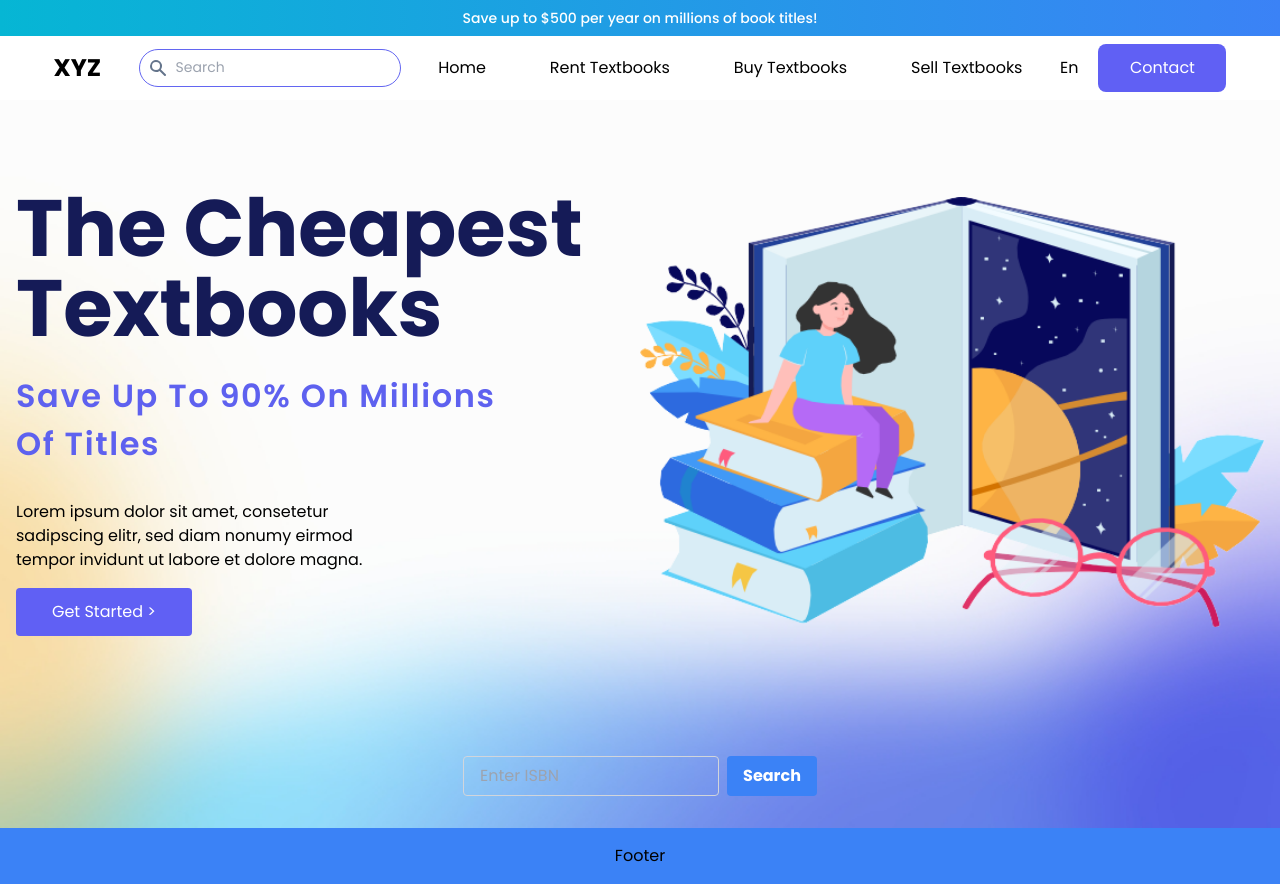
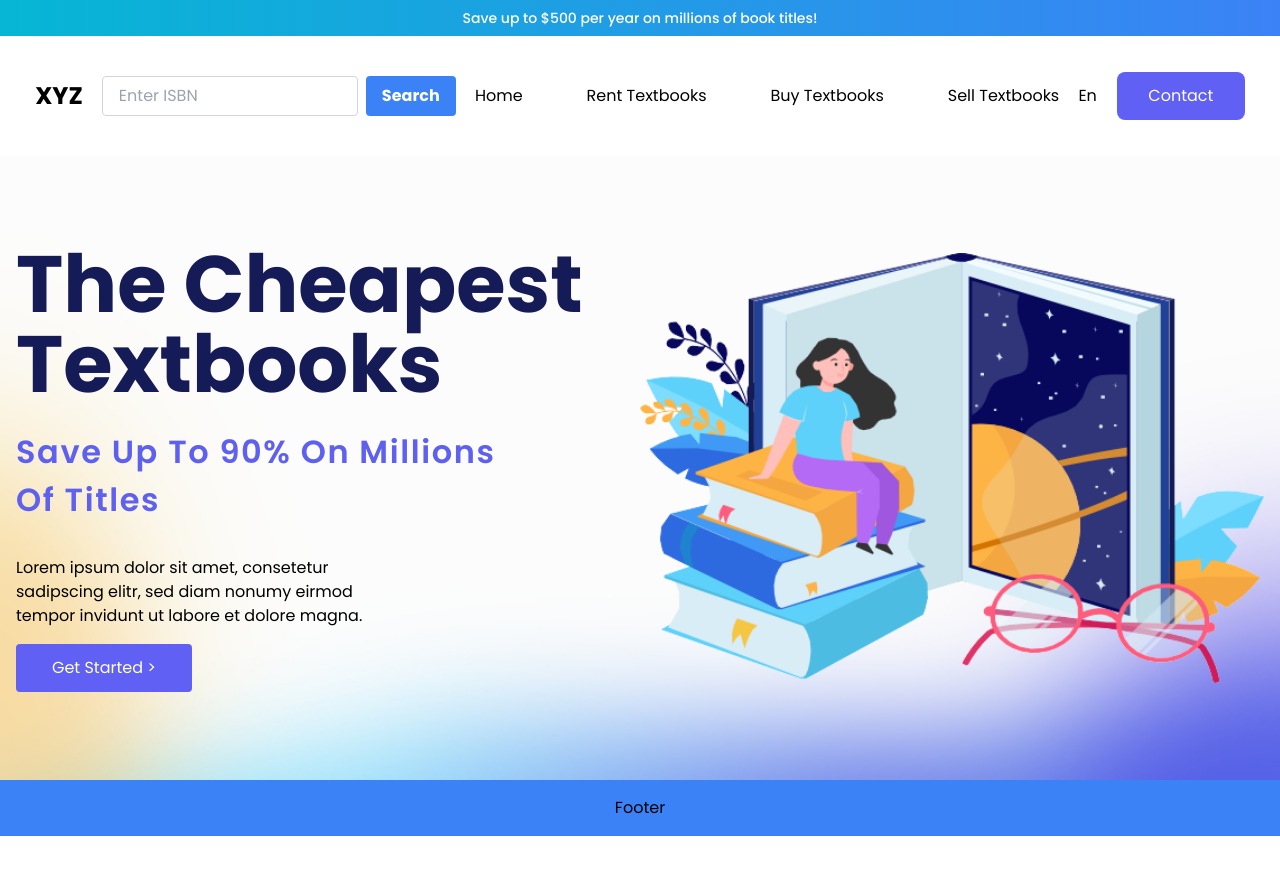
Before and after one commit to justinFED/xyz-books, a React (Vite) app in the folder client/: page / in a window 1280 px wide. After the commit the page ends 836 px from the top, so only its background shows below. Built offline with nearby package versions, Linux system fonts and the light colour scheme.

Commit message:
Fixed isbn validation

```diff
--- a/client/src/App.jsx
+++ b/client/src/App.jsx
@@ -1,18 +1,22 @@
-import React from "react";
+import React, { useState } from "react";
 import { BrowserRouter as Router } from "react-router-dom";
 import HeaderBar from "./components/Header/HeaderBar";
 import HeroSection from "./components/HeroSection/HeroSection";
 import backgroundImage from "./assets/bg.jpg";
-import SearchBook from "./components/SearchBook";
 
 function App() {
+  const [searchResults, setSearchResults] = useState(null);
+
+  const handleSearchResults = (data) => {
+    setSearchResults(data);
+  };
+
   return (
     <Router>
       <div className="flex flex-col min-h-screen">
-        <HeaderBar />
+        <HeaderBar onSearch={handleSearchResults} />
         <main className="flex-1 bg-top" style={{ backgroundImage: `url(${backgroundImage})`, backgroundSize: 'cover' }}>
-          <HeroSection />
-          <SearchBook />
+          {searchResults || <HeroSection />}
         </main>
         <footer className="bg-blue-500 text-center py-4">
           Footer
--- a/client/src/components/Header/HeaderBar.jsx
+++ b/client/src/components/Header/HeaderBar.jsx
@@ -1,7 +1,8 @@
 import React from "react";
 import Header from "./Header";
+import SearchBook from "../SearchBook";
 
-function HeaderBar() {
+function HeaderBar({ onSearch }) {
   return (
     <div>
       <Header />
@@ -10,25 +11,7 @@ function HeaderBar() {
         <nav className="px-4 py-2 flex justify-evenly items-center">
           <h1 className="text-2xl font-bold">XYZ</h1>
 
-          <div className="flex flex-row items-center border p-2 text-slate-500  rounded-3xl gap-2 border-indigo-500">
-            <svg
-              className="h-5 w-5 fill-current "
-              viewBox="0 0 20 20"
-              xmlns="http://www.w3.org/2000/svg"
-            >
-              <path
-                fillRule="evenodd"
-                d="M8 4a4 4 0 100 8 4 4 0 000-8zM2 8a6 6 0 1110.89 3.476l4.817 4.817a1 1 0 01-1.414 1.414l-4.816-4.816A6 6 0 012 8z"
-                clipRule="evenodd"
-              ></path>
-            </svg>
-            <input
-              className="appearance-none bg-transparent border-none w-52 text-gray-700 text-sm mr-2 leading-tight focus:outline-none"
-              type="text"
-              placeholder="Search"
-              aria-label="Search"
-            />
-          </div>
+          <SearchBook onSearch={onSearch} />
 
           <ul className="flex space-x-16 ">
             <li>
@@ -52,7 +35,6 @@ function HeaderBar() {
               </a>
             </li>
           </ul>
-
           <div className="flex flex-row items-center gap-5">
             <a href="#" className="hover:underline">
               En
--- a/client/src/components/SearchBook.jsx
+++ b/client/src/components/SearchBook.jsx
@@ -1,8 +1,7 @@
 import React, { useState } from "react";
-import Header from "./Header/Header";
 import { useNavigate } from "react-router-dom";
 
-function SearchBook() {
+function SearchBook({ onSearch }) {
   const [bookData, setBookData] = useState(null);
   const [searchInput, setSearchInput] = useState("");
   const [error, setError] = useState("");
@@ -10,8 +9,7 @@ function SearchBook() {
   const navigate = useNavigate();
 
   const isValidISBN = (isbn) => {
-
-    const isbnDigitsOnly = isbn.replace(/-/g, '');
+    const isbnDigitsOnly = isbn.replace(/-/g, "");
     if (isbnDigitsOnly.length === 10 || isbnDigitsOnly.length === 13) {
       if (isbnDigitsOnly.length === 10) {
         return /^[0-9]{9}[0-9X]$/i.test(isbnDigitsOnly);
@@ -34,6 +32,21 @@ function SearchBook() {
 
       const data = await response.json();
       setBookData(data);
+      onSearch(
+
+        <div>
+          <h1>Search Result</h1>
+          <h2 className="text-xl font-semibold mb-2">{data.title}</h2>
+          <p>Authors: {data.authors.split(", ").join(", ")}</p>
+          <p>Edition: {data.edition}</p>
+          <p>Price: {data.price}</p>
+          <p>ISBN: {data.isbn_13}</p>
+          <p>Publication Year: {data.publication_year}</p>
+          <p>Publisher: {data.publisher}</p>
+        </div>
+
+
+      );
     } catch (error) {
       console.error("Error fetching book data:", error);
       setError("An error occurred while fetching book data.");
@@ -78,17 +91,6 @@ function SearchBook() {
           </div>
           {error && <p className="text-red-500">{error}</p>}
           {loading && <p>Loading...</p>}
-          {bookData && !loading && (
-            <div>
-              <h2 className="text-xl font-semibold mb-2">{bookData.title}</h2>
-              <p>Authors: {bookData.authors.split(", ").join(", ")}</p>
-              <p>Edition: {bookData.edition}</p>
-              <p>Price: {bookData.price}</p>
-              <p>ISBN: {bookData.isbn_13}</p>
-              <p>Publication Year: {bookData.publication_year}</p>
-              <p>Publisher: {bookData.publisher}</p>
-            </div>
-          )}
         </div>
       </div>
     </div>
```
